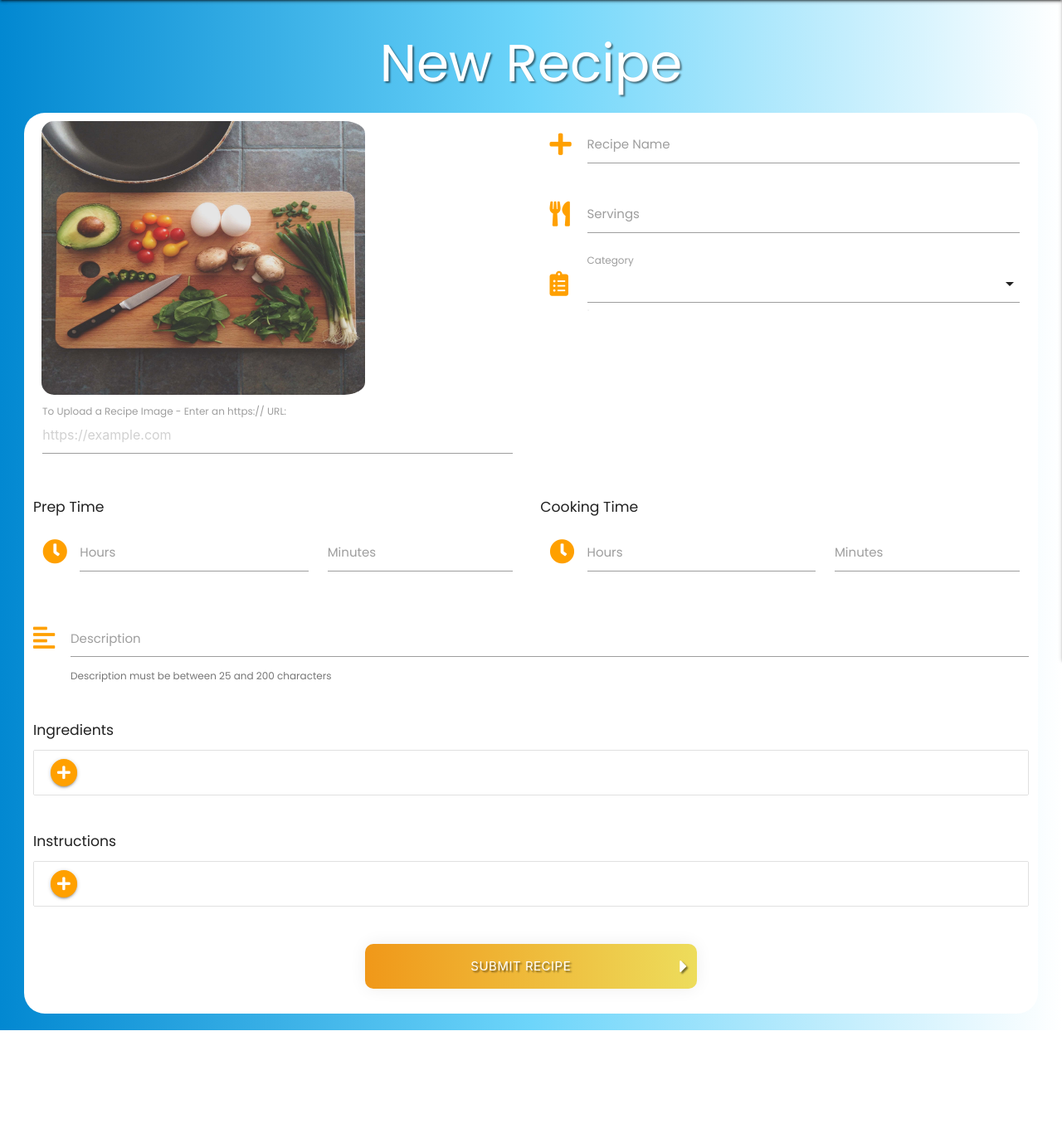
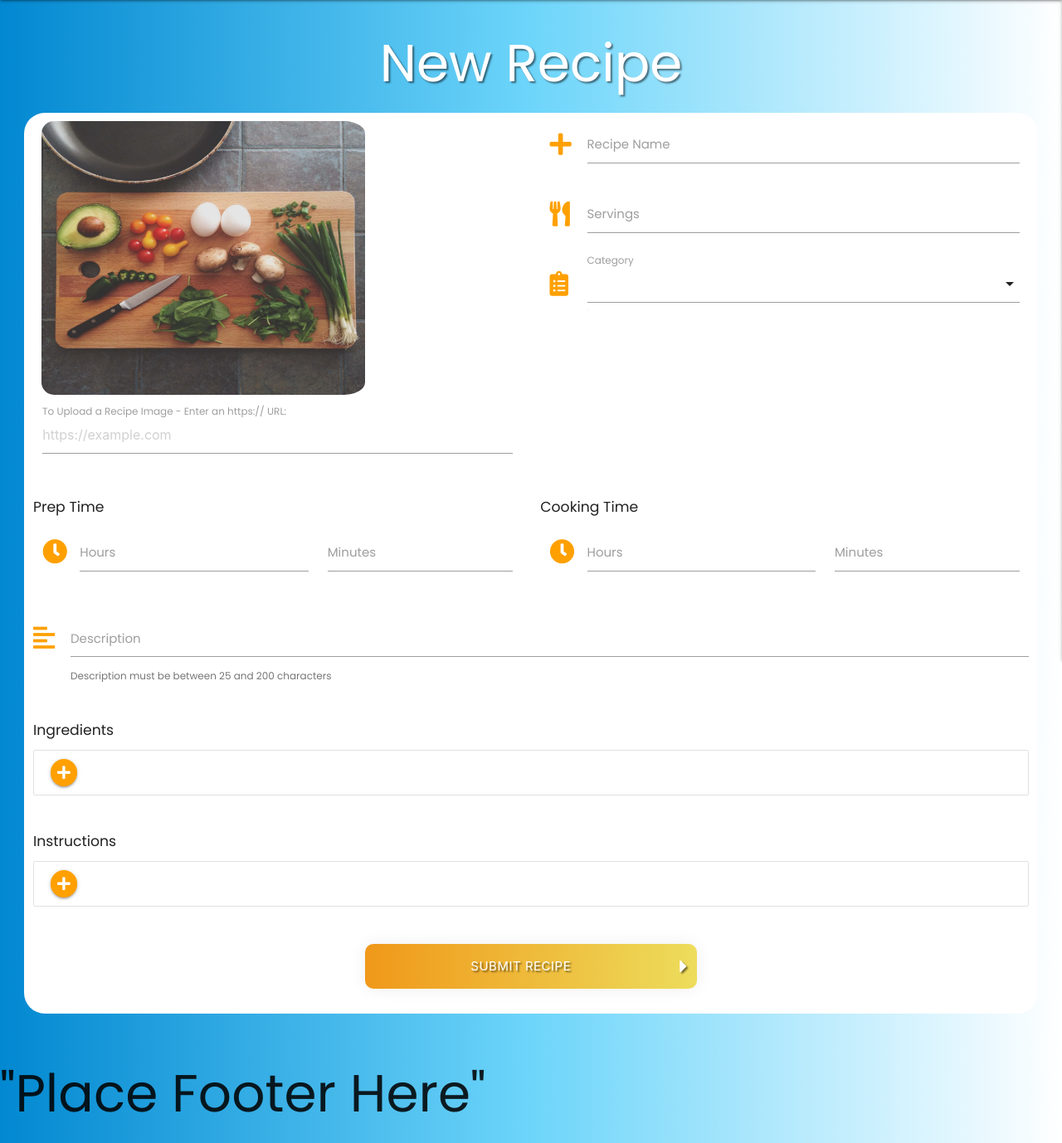
Before and after one commit to Damhanlk/recipeasy-ms3, a Flask app: page /add_recipe in a window 1280 px wide. Shown: the part 64-1442 px from the top of the page at 83% size. Before the commit the page ends 1306 px from the top, so only its background shows below. Run offline with Flask 2, Linux system fonts and the light colour scheme; data that the repository does not hold is empty; some libraries are stand-ins or nearby versions.

Commit message:
Add inital footer placement to base.html

```diff
--- a/templates/base.html
+++ b/templates/base.html
@@ -20,7 +20,6 @@
 <body>
 <header>
         <nav>
-            <nav>
                 <div class="nav-wrapper text-shadow  light-blue darken-2">
                     <a href="{{ url_for('home') }}"class="brand-logo">Recipeasy</a>
                     <a href="#" data-target="mobile-demo" class="sidenav-trigger right"><i class="fas fa-bars"></i></a>
@@ -67,6 +66,10 @@
     {% block content %}
     {% endblock %}
 
+    <section class="footer">
+        <h1> "Place Footer Here"</h1>
+    </section>
+
 
     <!-- Javascript import links for functionality -->
     <script src="https://code.jquery.com/jquery-3.6.0.min.js"
```
